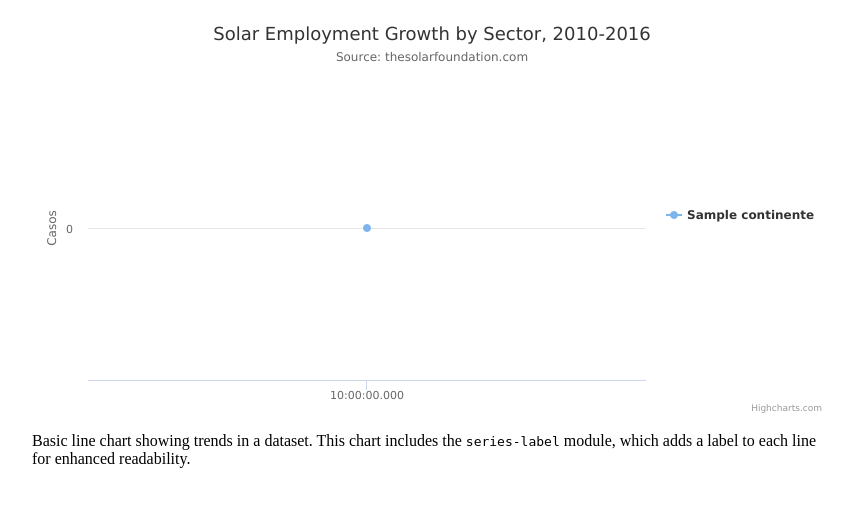
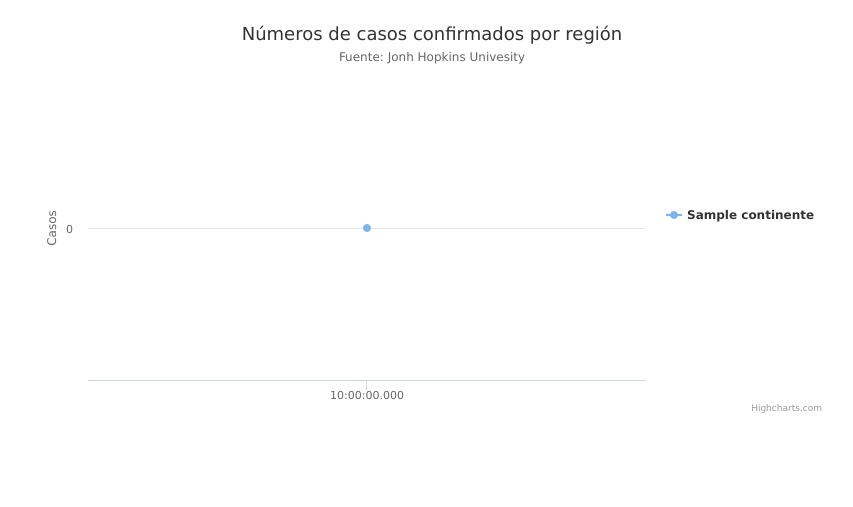
Before and after one commit to ocastroj/proyecto_covid_vis, a PHP site: page /line_basic.php in a window 1280 px wide. Shown: the top 507 px of the page, without its empty margins (208-1061 px from the left). Run offline with PHP 8.4, Linux system fonts and the light colour scheme; tables that the repository leaves empty or names only in its code hold one stand-in row (values such as "Sample post"); some libraries are stand-ins or nearby versions.

Commit message:
Second commit

```diff
--- a/data.php
+++ b/data.php
@@ -29,6 +29,7 @@ function getConfirmados_x_Continente_Diarios() {
     FROM confirmados
     INNER JOIN continentes ON confirmados.Continent = continentes.codigo
     GROUP BY continentes.nombre, confirmados.Date";
+
     $result = getDataset($sql);
 
     if ($result->num_rows > 0) {
@@ -67,7 +68,6 @@ function getConfirmados_x_Continente_Diarios() {
     } else {
         echo "0 results";
     }
-
 }
 
 
@@ -78,4 +78,5 @@ function update_keypair($arr, $key, $val)
    else $arr[$key][] = $val;
    return $arr;
 }
+
 ?>
--- a/line_basic.php
+++ b/line_basic.php
@@ -13,6 +13,7 @@
         <link rel="stylesheet" href="style.css">
 	</head>
 	<body>
+
         <script src="code/highcharts.js"></script>
         <script src="code/modules/series-label.js"></script>
         <script src="code/modules/exporting.js"></script>
@@ -21,26 +22,18 @@
 
         <figure class="highcharts-figure">
             <div id="container"></div>
-    <p class="highcharts-description">
-        Basic line chart showing trends in a dataset. This chart includes the
-        <code>series-label</code> module, which adds a label to each line for
-        enhanced readability.
-    </p>
         </figure>
-
-
-
 
 
         <script type="text/javascript">
             Highcharts.chart('container', {
 
                 title: {
-        text: 'Solar Employment Growth by Sector, 2010-2016'
+                    text: 'Números de casos confirmados por región'
                 },
 
                 subtitle: {
-        text: 'Source: thesolarfoundation.com'
+                    text: 'Fuente: Jonh Hopkins Univesity'
                 },
 
                 yAxis: {
```
Also changed, not shown: 2 other files. Lines whose indentation alone changed are shown as unchanged.
